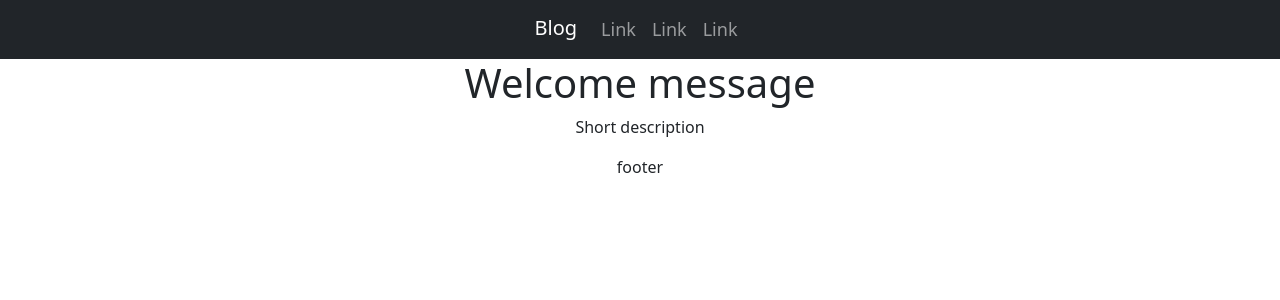
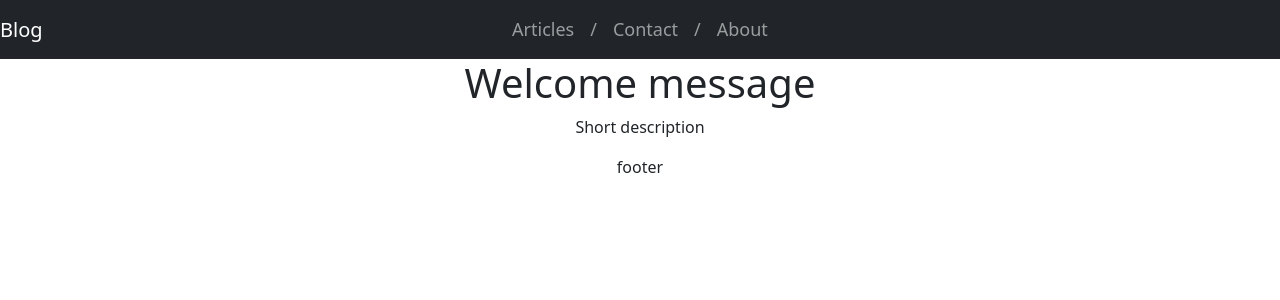
Before and after one commit to ZhekoGinev/django-blog, a Django app: page / in a window 1280 px wide. Shown: the top 300 px of the page. Run offline with Django 4.2, Linux system fonts and the light colour scheme.

Commit message:
completed the navbar behavior in the base html template

```diff
--- a/blog/static/base/base-style.css
+++ b/blog/static/base/base-style.css
@@ -1,11 +1,11 @@
+body {
+    text-align: center;
+}
+
 .nav-link {
     font-size: large;
 }
 
-/* .nav-item .nav-link {
-    color: #c35c3b !important;
-} */
-
-body {
-    text-align: center;
+.navbar-brand {
+    position: absolute;
 }
--- a/blog/templates/base/base.html
+++ b/blog/templates/base/base.html
@@ -30,6 +30,8 @@
   <body>
     <!-- Nav Bar -->
     <nav class="navbar navbar-expand-lg navbar-dark bg-dark">
+      <!--  -->
+      <a class="navbar-brand" href="#">Blog</a>
       <button
         class="navbar-toggler mx-auto"
         type="button"
@@ -43,10 +45,13 @@
       </button>
       <div class="collapse navbar-collapse" id="navbarSupportedContent">
         <ul class="navbar-nav mx-auto">
-          <a class="navbar-brand" href="">Blog</a>
-          <li class="nav-item"><a class="nav-link" href="#">Link</a></li>
-          <li class="nav-item"><a class="nav-link" href="#">Link</a></li>
-          <li class="nav-item"><a class="nav-link" href="#">Link</a></li>
+
+          <li class="nav-item"><a class="nav-link" href="#">Articles</a></li>
+          <li class="nav-link d-none d-lg-block">/</li>
+          <li class="nav-item"><a class="nav-link" href="#">Contact</a></li>
+          <li class="nav-link d-none d-lg-block">/</li>
+          <li class="nav-item"><a class="nav-link" href="#">About</a></li>
+
         </ul>
       </div>
     </nav>
```
